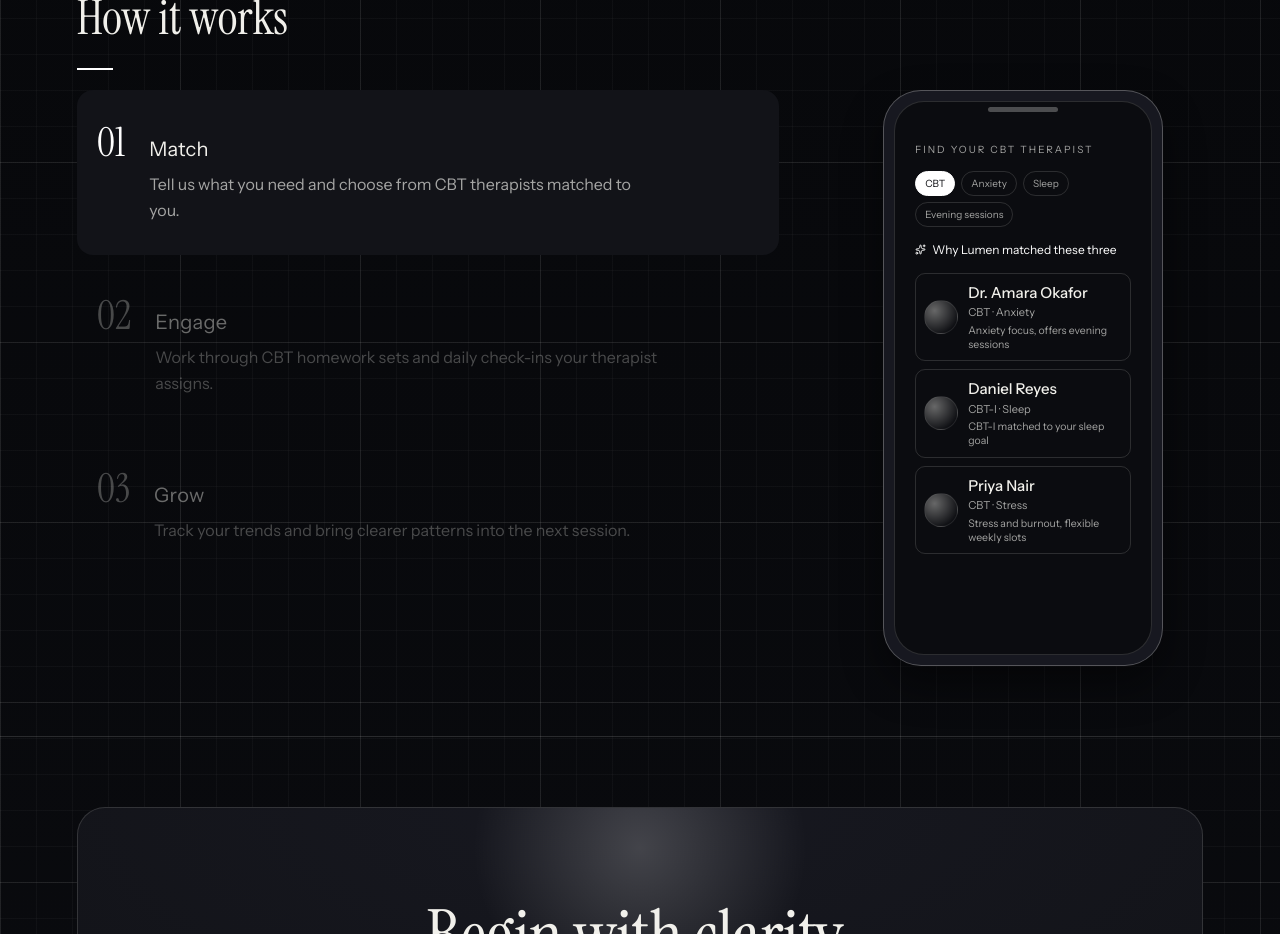
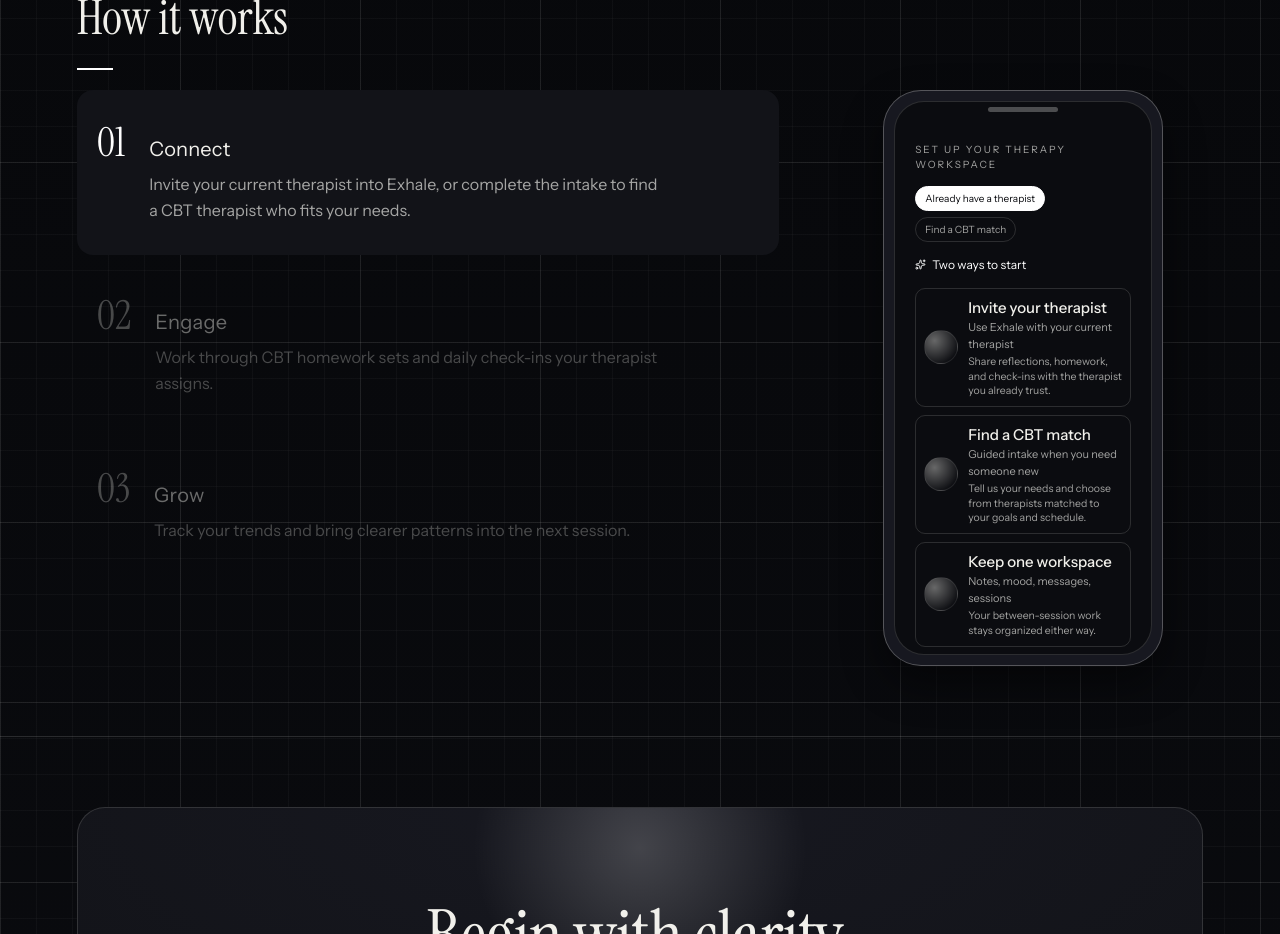
Before and after one commit to UYildiz12/bridgetherapy, a Next.js app in the folder apps/web/: page / in a window 1280 px wide. Shown: the part 1320-2254 px from the top of the page. Built offline with nearby package versions, Linux system fonts and the light colour scheme.

Commit message:
Clarify therapist setup options

```diff
--- a/apps/web/src/app/page.tsx
+++ b/apps/web/src/app/page.tsx
@@ -44,7 +44,7 @@
       { title: "Stay connected", desc: "Share what matters with your therapist between sessions, securely." },
     ] as ValueProp[],
     howItWorks: [
-      { title: "Match", desc: "Tell us what you need and choose from CBT therapists matched to you." },
+      { title: "Connect", desc: "Invite your current therapist into Exhale, or complete the intake to find a CBT therapist who fits your needs." },
       { title: "Engage", desc: "Work through CBT homework sets and daily check-ins your therapist assigns." },
       { title: "Grow", desc: "Track your trends and bring clearer patterns into the next session." },
     ],
@@ -90,42 +90,40 @@
 // Blueprint vignettes shown on the phone, one per step, swapped as the active step changes.
 const phoneScreens: Record<Role, React.ReactNode[]> = {
   patient: [
-    // Match: CBT-first matching from your needs
+    // Connect: use Exhale with your therapist, or find a CBT-first match.
     <>
-      <div className="ps-head">Find your CBT therapist</div>
+      <div className="ps-head">Set up your therapy workspace</div>
       <div className="ps-prefs">
-        <span className="on">CBT</span>
-        <span>Anxiety</span>
-        <span>Sleep</span>
-        <span>Evening sessions</span>
+        <span className="on">Already have a therapist</span>
+        <span>Find a CBT match</span>
       </div>
       <div className="ps-sub ps-why-head">
         <Sparkles size={11} strokeWidth={2} />
-        Why Lumen matched these three
+        Two ways to start
       </div>
       <ul className="ps-matches">
         <li>
           <span className="ps-avatar sm" />
           <div className="ps-mt">
-            <div className="ps-name">Dr. Amara Okafor</div>
-            <div className="ps-role">CBT · Anxiety</div>
-            <div className="ps-why">Anxiety focus, offers evening sessions</div>
+            <div className="ps-name">Invite your therapist</div>
+            <div className="ps-role">Use Exhale with your current therapist</div>
+            <div className="ps-why">Share reflections, homework, and check-ins with the therapist you already trust.</div>
           </div>
         </li>
         <li>
           <span className="ps-avatar sm" />
           <div className="ps-mt">
-            <div className="ps-name">Daniel Reyes</div>
-            <div className="ps-role">CBT-I · Sleep</div>
-            <div className="ps-why">CBT-I matched to your sleep goal</div>
+            <div className="ps-name">Find a CBT match</div>
+            <div className="ps-role">Guided intake when you need someone new</div>
+            <div className="ps-why">Tell us your needs and choose from therapists matched to your goals and schedule.</div>
           </div>
         </li>
         <li>
           <span className="ps-avatar sm" />
           <div className="ps-mt">
-            <div className="ps-name">Priya Nair</div>
-            <div className="ps-role">CBT · Stress</div>
-            <div className="ps-why">Stress and burnout, flexible weekly slots</div>
+            <div className="ps-name">Keep one workspace</div>
+            <div className="ps-role">Notes, mood, messages, sessions</div>
+            <div className="ps-why">Your between-session work stays organized either way.</div>
           </div>
         </li>
       </ul>
```
